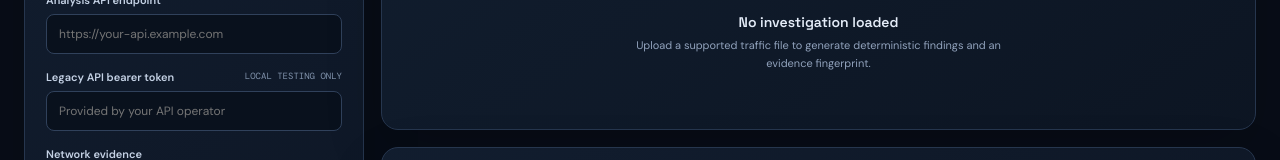
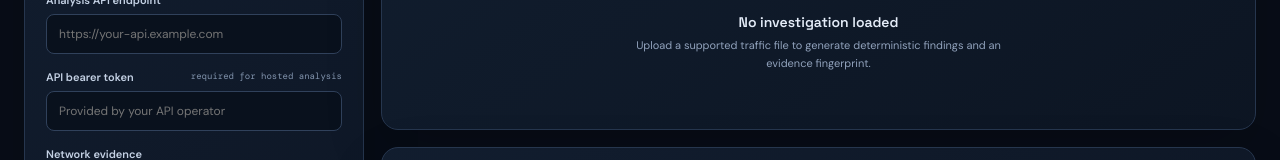
Before and after one commit to yobi369/PacketWhisperer-AI, a website built with Vite: page web/index.html in a window 1280 px wide. Shown: the part 523-683 px from the top of the page. Built offline with nearby package versions, Linux system fonts and the light colour scheme; some packages are replaced by stand-ins of ours; no server answers.

Commit message:
docs(web): clarify hosted API bearer token field

```diff
--- a/web/index.html
+++ b/web/index.html
@@ -23,7 +23,7 @@
           <div class="panel-title"><div><p class="eyebrow">01 / INGEST</p><h2>Evidence intake</h2></div><span class="tag">BOUNDED</span></div>
           <p class="muted">Analyze traffic you own or are explicitly authorized to inspect. Evidence is processed by your configured PacketWhisperer API.</p>
           <label class="field-label" for="api-url">Analysis API endpoint</label><input id="api-url" type="url" placeholder="https://your-api.example.com" autocomplete="url"/>
-          <label class="field-label" for="api-token">Legacy API bearer token <span class="optional">LOCAL TESTING ONLY</span></label><input id="api-token" type="password" placeholder="Provided by your API operator" autocomplete="off"/>
+          <label class="field-label" for="api-token">API bearer token <span class="optional">required for hosted analysis</span></label><input id="api-token" type="password" placeholder="Provided by your API operator" autocomplete="off"/>
           <label class="field-label" for="evidence-file">Network evidence</label>
           <div class="dropzone"><div class="upload-icon">↥</div><b>Choose a traffic file</b><p>CSV flow records or offline PCAP / PCAPNG</p><input id="evidence-file" type="file" accept=".csv,.pcap,.pcapng,.cap,text/csv,application/octet-stream"/><a class="sample-link" href="/demo-flows.csv" download>Download synthetic demo CSV ↗</a></div>
           <button id="analyze-btn" class="primary" disabled>Analyze evidence <span>→</span></button>
```
